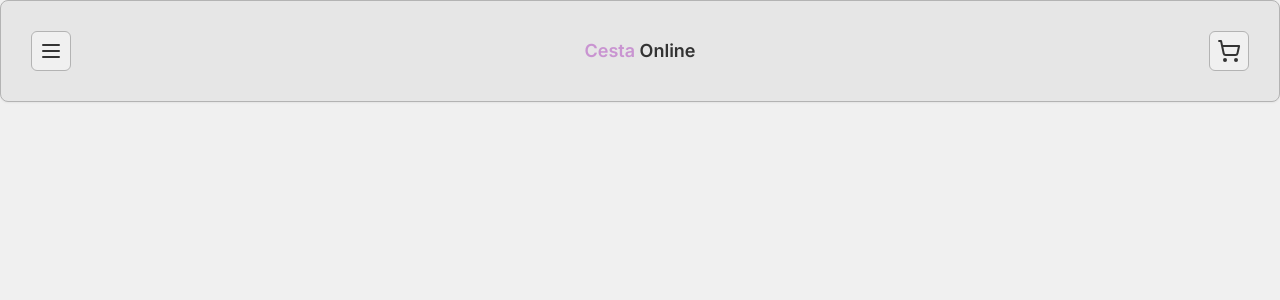
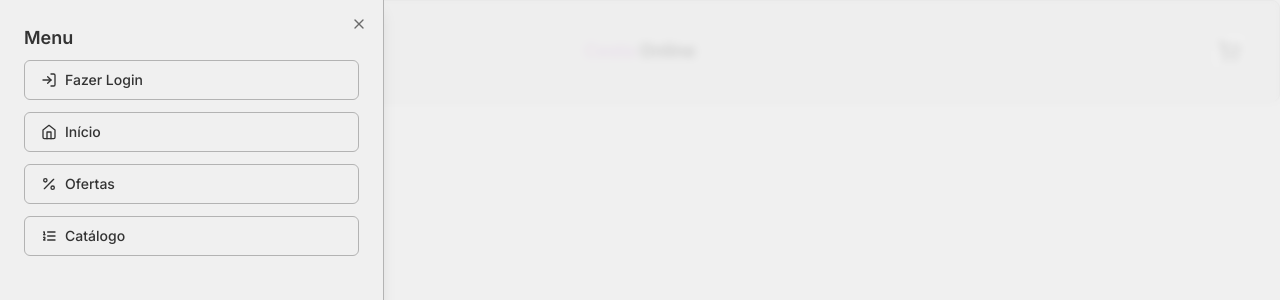
Before and after one commit to wlbruno/cesta-online, a Next.js app: page / in a window 1280 px wide. Both pictures are taken after a click on the button 51 px from the left and 51 px from the top of the page. Shown: the top 300 px of the page. Built offline with nearby package versions, Linux system fonts and the light colour scheme.

Commit message:
feat: add header menu sheet component

```diff
--- a/package.json
+++ b/package.json
@@ -9,6 +9,7 @@
     "lint": "next lint"
   },
   "dependencies": {
+    "@radix-ui/react-dialog": "^1.0.5",
     "@radix-ui/react-slot": "^1.0.2",
     "class-variance-authority": "^0.7.0",
     "clsx": "^2.0.0",
--- a/src/components/ui/header.tsx
+++ b/src/components/ui/header.tsx
@@ -1,13 +1,47 @@
-import { MenuIcon, ShoppingCartIcon } from "lucide-react";
+import { HomeIcon, Leaf, ListOrdered, ListOrderedIcon, LogInIcon, MenuIcon, PercentIcon, ShoppingCartIcon } from "lucide-react";
 import { Button } from "./button";
 import { Card } from "./card";
+import { Sheet, SheetContent, SheetHeader, SheetTrigger } from "./sheet";
 
 const Header = () => {
     return (
         <Card className="flex justify-between p-[1.875rem] items-center">
-            <Button size="icon" variant="outline">
-                <MenuIcon />
-            </Button>
+            <Sheet>
+                <SheetTrigger asChild>
+                    <Button size="icon" variant="outline">
+                        <MenuIcon />
+                    </Button>
+                </SheetTrigger>
+
+                <SheetContent side="left">
+                    <SheetHeader className="text-left text-lg font-semibold">
+                        Menu
+                    </SheetHeader>
+
+                    <div className="mt-2 flex flex-col gap-3">
+                        <Button variant="outline" className="w-full justify-start gap-2">
+                            <LogInIcon size={16} />
+                                 Fazer Login
+                        </Button>
+
+                        <Button variant="outline" className="w-full justify-start gap-2">
+                            <HomeIcon size={16} />
+                                 Início
+                        </Button>
+
+                        <Button variant="outline" className="w-full justify-start gap-2">
+                            <PercentIcon  size={16}/>
+                                 Ofertas
+                        </Button>
+
+                        <Button variant="outline" className="w-full justify-start gap-2">
+                            <ListOrderedIcon  size={16}/>
+                                 Catálogo
+                        </Button>
+                    </div>
+                </SheetContent>
+            </Sheet>
+
 
             <h1 className="font-semibold text-lg"><span className="text-primary">Cesta</span> Online</h1>
 
--- /dev/null
+++ b/src/components/ui/sheet.tsx
@@ -0,0 +1,140 @@
+"use client"
+
+import * as React from "react"
+import * as SheetPrimitive from "@radix-ui/react-dialog"
+import { cva, type VariantProps } from "class-variance-authority"
+import { X } from "lucide-react"
+
+import { cn } from "@/lib/utils"
+
+const Sheet = SheetPrimitive.Root
+
+const SheetTrigger = SheetPrimitive.Trigger
+
+const SheetClose = SheetPrimitive.Close
+
+const SheetPortal = SheetPrimitive.Portal
+
+const SheetOverlay = React.forwardRef<
+  React.ElementRef<typeof SheetPrimitive.Overlay>,
+  React.ComponentPropsWithoutRef<typeof SheetPrimitive.Overlay>
+>(({ className, ...props }, ref) => (
+  <SheetPrimitive.Overlay
+    className={cn(
+      "fixed inset-0 z-50 bg-background/80 backdrop-blur-sm data-[state=open]:animate-in data-[state=closed]:animate-out data-[state=closed]:fade-out-0 data-[state=open]:fade-in-0",
+      className
+    )}
+    {...props}
+    ref={ref}
+  />
+))
+SheetOverlay.displayName = SheetPrimitive.Overlay.displayName
+
+const sheetVariants = cva(
+  "fixed z-50 gap-4 bg-background p-6 shadow-lg transition ease-in-out data-[state=open]:animate-in data-[state=closed]:animate-out data-[state=closed]:duration-300 data-[state=open]:duration-500",
+  {
+    variants: {
+      side: {
+        top: "inset-x-0 top-0 border-b data-[state=closed]:slide-out-to-top data-[state=open]:slide-in-from-top",
+        bottom:
+          "inset-x-0 bottom-0 border-t data-[state=closed]:slide-out-to-bottom data-[state=open]:slide-in-from-bottom",
+        left: "inset-y-0 left-0 h-full w-3/4 border-r data-[state=closed]:slide-out-to-left data-[state=open]:slide-in-from-left sm:max-w-sm",
+        right:
+          "inset-y-0 right-0 h-full w-3/4  border-l data-[state=closed]:slide-out-to-right data-[state=open]:slide-in-from-right sm:max-w-sm",
+      },
+    },
+    defaultVariants: {
+      side: "right",
+    },
+  }
+)
+
+interface SheetContentProps
+  extends React.ComponentPropsWithoutRef<typeof SheetPrimitive.Content>,
+    VariantProps<typeof sheetVariants> {}
+
+const SheetContent = React.forwardRef<
+  React.ElementRef<typeof SheetPrimitive.Content>,
+  SheetContentProps
+>(({ side = "right", className, children, ...props }, ref) => (
+  <SheetPortal>
+    <SheetOverlay />
+    <SheetPrimitive.Content
+      ref={ref}
+      className={cn(sheetVariants({ side }), className)}
+      {...props}
+    >
+      {children}
+      <SheetPrimitive.Close className="absolute right-4 top-4 rounded-sm opacity-70 ring-offset-background transition-opacity hover:opacity-100 focus:outline-none focus:ring-2 focus:ring-ring focus:ring-offset-2 disabled:pointer-events-none data-[state=open]:bg-secondary">
+        <X className="h-4 w-4" />
+        <span className="sr-only">Close</span>
+      </SheetPrimitive.Close>
+    </SheetPrimitive.Content>
+  </SheetPortal>
+))
+SheetContent.displayName = SheetPrimitive.Content.displayName
+
+const SheetHeader = ({
+  className,
+  ...props
+}: React.HTMLAttributes<HTMLDivElement>) => (
+  <div
+    className={cn(
+      "flex flex-col space-y-2 text-center sm:text-left",
+      className
+    )}
+    {...props}
+  />
+)
+SheetHeader.displayName = "SheetHeader"
+
+const SheetFooter = ({
+  className,
+  ...props
+}: React.HTMLAttributes<HTMLDivElement>) => (
+  <div
+    className={cn(
+      "flex flex-col-reverse sm:flex-row sm:justify-end sm:space-x-2",
+      className
+    )}
+    {...props}
+  />
+)
+SheetFooter.displayName = "SheetFooter"
+
+const SheetTitle = React.forwardRef<
+  React.ElementRef<typeof SheetPrimitive.Title>,
+  React.ComponentPropsWithoutRef<typeof SheetPrimitive.Title>
+>(({ className, ...props }, ref) => (
+  <SheetPrimitive.Title
+    ref={ref}
+    className={cn("text-lg font-semibold text-foreground", className)}
+    {...props}
+  />
+))
+SheetTitle.displayName = SheetPrimitive.Title.displayName
+
+const SheetDescription = React.forwardRef<
+  React.ElementRef<typeof SheetPrimitive.Description>,
+  React.ComponentPropsWithoutRef<typeof SheetPrimitive.Description>
+>(({ className, ...props }, ref) => (
+  <SheetPrimitive.Description
+    ref={ref}
+    className={cn("text-sm text-muted-foreground", className)}
+    {...props}
+  />
+))
+SheetDescription.displayName = SheetPrimitive.Description.displayName
+
+export {
+  Sheet,
+  SheetPortal,
+  SheetOverlay,
+  SheetTrigger,
+  SheetClose,
+  SheetContent,
+  SheetHeader,
+  SheetFooter,
+  SheetTitle,
+  SheetDescription,
+}
```
Also changed, not shown: 1 other file (tests, documents, lock files or other folders).
